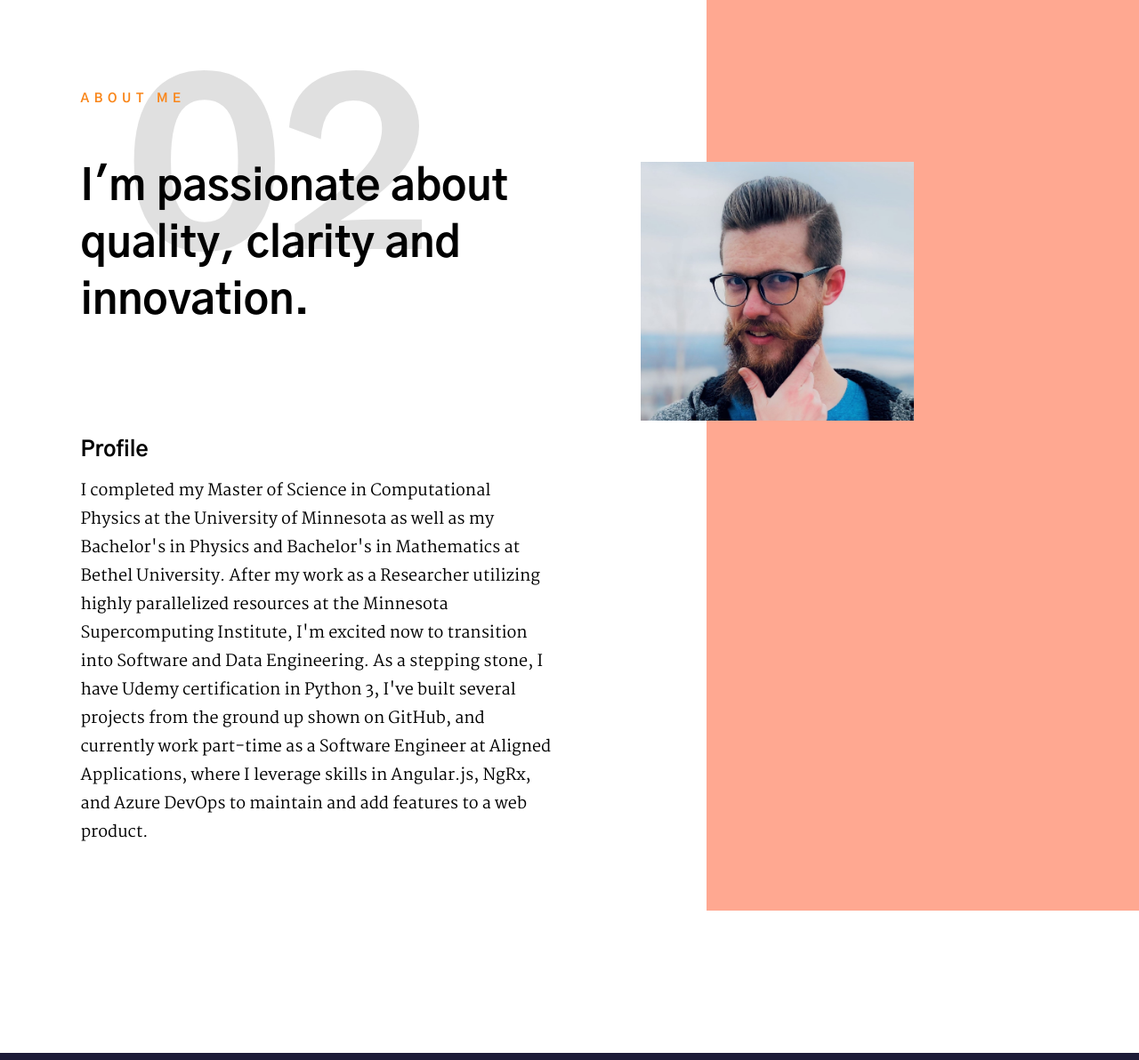
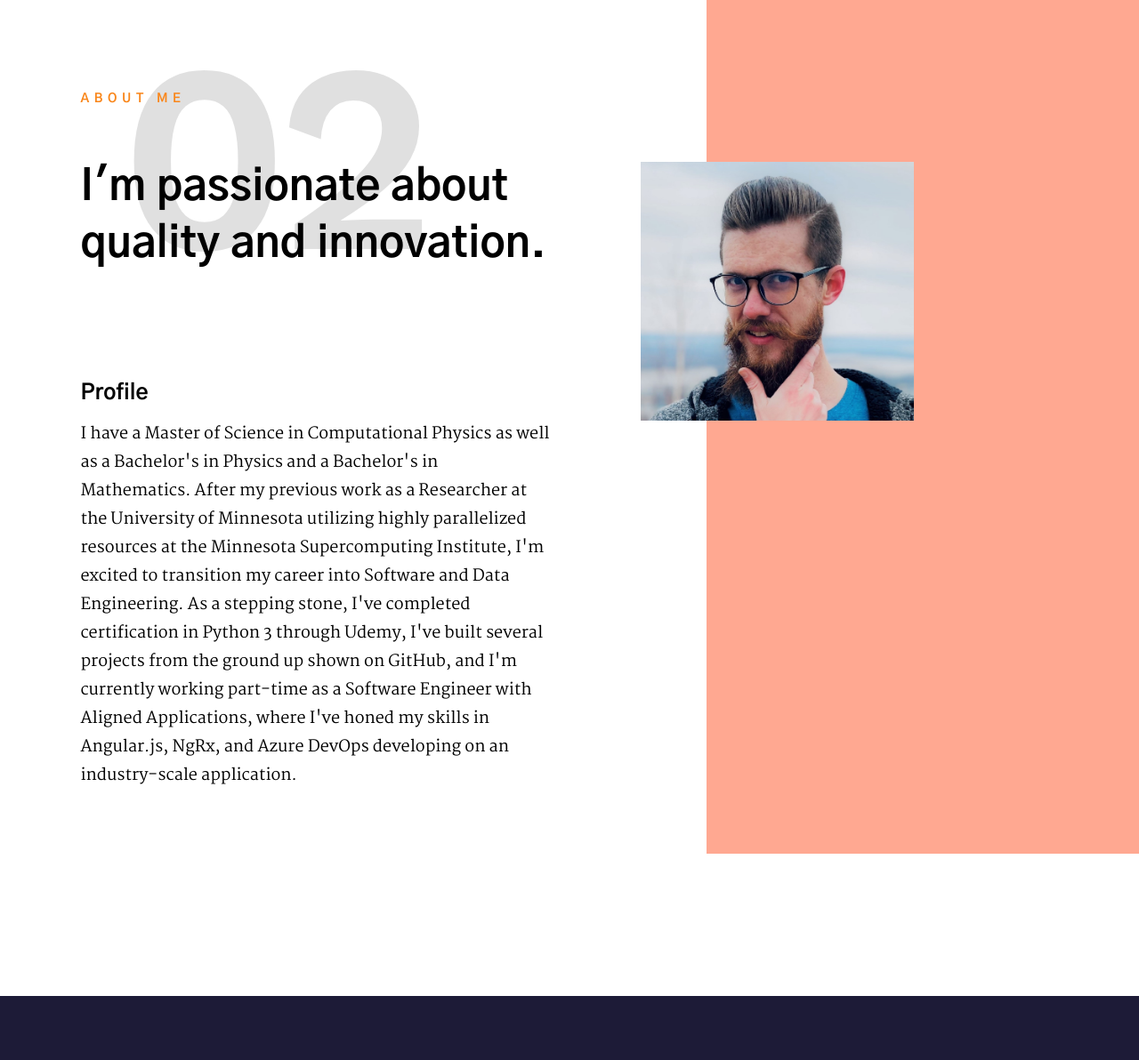
Before and after one commit to gnudrew/-flask-PortfolioWebsite, a Flask app: page / in a window 1280 px wide. Shown: the part 2363-3555 px from the top of the page at 89% size. Run offline with Flask 2, Linux system fonts and the light colour scheme.

Commit message:
text tweaks

```diff
--- a/templates/index.html
+++ b/templates/index.html
@@ -146,8 +146,8 @@
                         <div class="folio-item__cat">Python, Kivy</div>
                         <h4 class="folio-item__title">Moodbooster Mobile App</h4>
                     </div>
-                    <a href='../static/MoodBooster_installer.apk' title="Project Link 2" class="folio-item__project-link2" download>Download Android Installer</a>
-                    <a href='https://github.com/gnudrew/-kivy-MoodboosterMobileApp' title="Project Link" class="folio-item__project-link">View the Code</a>
+                    <a href='../static/MoodBooster_installer.apk' title="Project Link 2" class="folio-item__project-link2" download>Download for Android</a>
+                    <a href='https://github.com/gnudrew/-kivy-MoodboosterMobileApp' title="Project Link" class="folio-item__project-link">Explore my Code</a>
                     <div class="folio-item__caption">
                         <p>A multiscreen mobile app.</p>
                     </div>
@@ -183,7 +183,7 @@
                         <div class="folio-item__cat">Python, Sqlite3, Tkinter </div>
                         <h4 class="folio-item__title">Bookshop Database App</h4>
                     </div>
-                    <a href='https://github.com/gnudrew/-sqlite3-tkinter-BookshopDatabaseApp' title="Project Link" class="folio-item__project-link">View the Code</a>
+                    <a href='https://github.com/gnudrew/-sqlite3-tkinter-BookshopDatabaseApp' title="Project Link" class="folio-item__project-link">Explore my Code</a>
                     <div class="folio-item__caption">
                         <p>A desktop GUI app with a database backend.</p>
                     </div>
@@ -201,7 +201,7 @@
                         <div class="folio-item__cat">Python, Computer Vision (openCV)</div>
                         <h4 class="folio-item__title">Webcam Motion Detector</h4>
                     </div>
-                    <a href='https://github.com/gnudrew/-openCV-WebcamMotionDetector' title="Project Link" class="folio-item__project-link">View the Code</a>
+                    <a href='https://github.com/gnudrew/-openCV-WebcamMotionDetector' title="Project Link" class="folio-item__project-link">Explore my Code</a>
                     <div class="folio-item__caption">
                         <p>Script that initializes the webcam and detects moving objects.</p>
                     </div>
@@ -224,7 +224,7 @@
 
                     <div class="section-intro" data-num="02" data-aos="fade-up">
                         <h3 class="subhead">About Me</h3>
-                        <h1 class="display-1">I'm passionate about quality, clarity and innovation.</h1>
+                        <h1 class="display-1">I'm passionate about quality and innovation.</h1>
                     </div>
 
                     <div class="profile-pic" data-aos="fade-up">
@@ -235,15 +235,13 @@
                     <h3 data-aos="fade-up">Profile</h3>
 
                     <p data-aos="fade-up">
-                    I completed my Master of Science in Computational Physics at the University of Minnesota as well as my
-                    Bachelor's in Physics and Bachelor's in Mathematics at Bethel University. After my work as
-                    a Researcher utilizing highly parallelized resources at the Minnesota Supercomputing Institute,
-                    I'm excited now to transition into Software and Data Engineering. As a stepping stone, I have Udemy certification in Python 3, I've built several projects from the ground up shown on GitHub,
-                    and currently work part-time as a Software Engineer at Aligned Applications, where I leverage skills in Angular.js, NgRx,
-                    and Azure DevOps to maintain and add features to a web product.
-
-
-
+                    I have a Master of Science in Computational Physics as well as a
+                    Bachelor's in Physics and a Bachelor's in Mathematics. After my previous work as
+                    a Researcher at the University of Minnesota utilizing highly parallelized resources at the Minnesota Supercomputing Institute,
+                    I'm excited to transition my career into Software and Data Engineering. As a stepping stone, I've completed certification in Python 3 through Udemy,
+                    I've built several projects from the ground up shown on GitHub,
+                    and I'm currently working part-time as a Software Engineer with Aligned Applications, where I've honed my skills in Angular.js, NgRx,
+                    and Azure DevOps developing on an industry-scale application.
                     </p>
 
                 </div>
```
